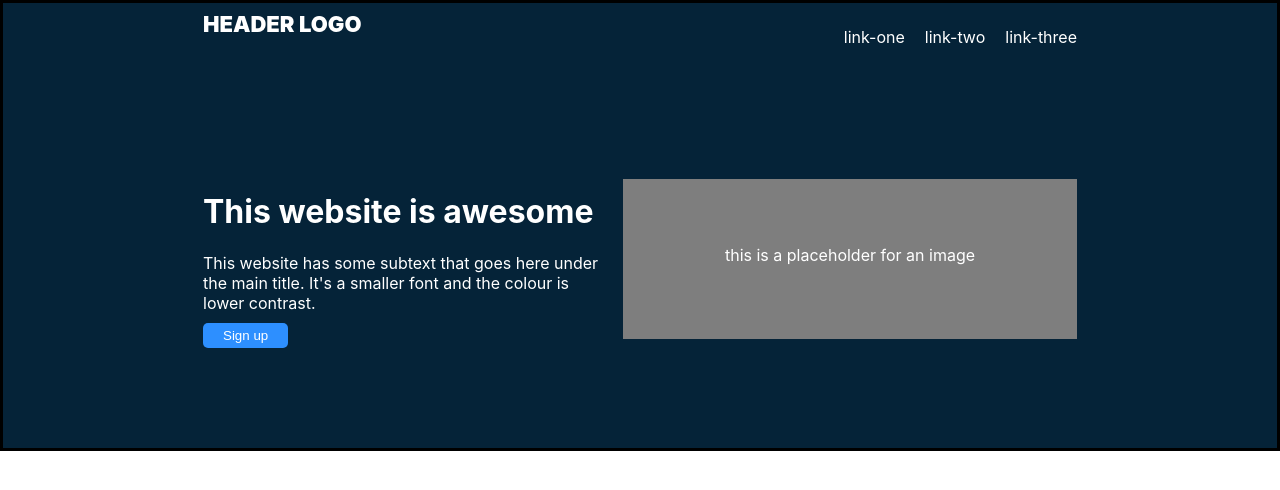
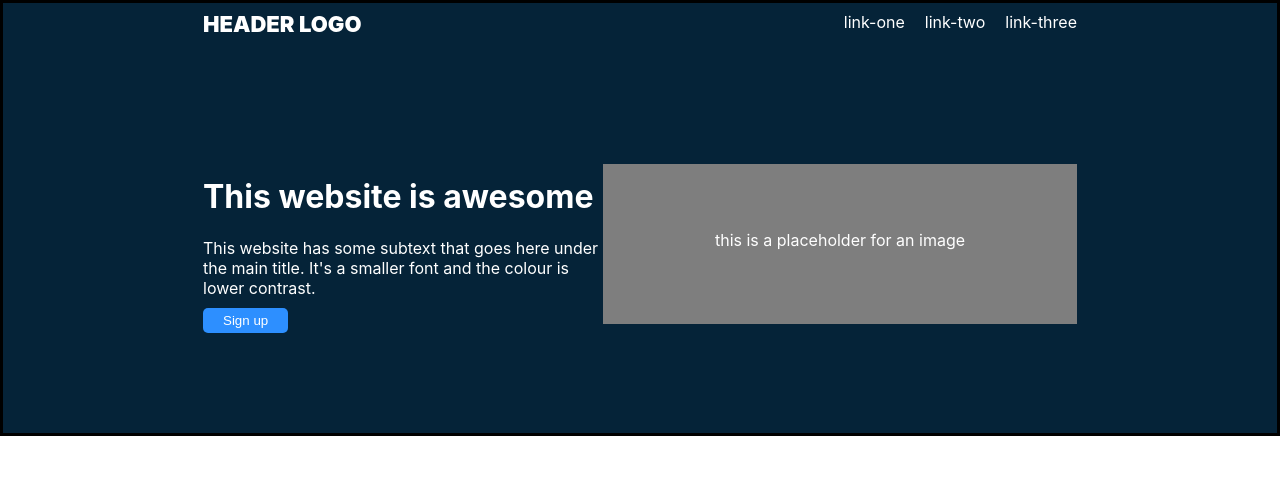
Before and after one commit to Shadw-007/Landing_page, a plain HTML site: page index.html in a window 1280 px wide. Drawn offline with Linux system fonts and the light colour scheme.

Commit message:
First section complete

```diff
--- a/style.css
+++ b/style.css
@@ -26,6 +26,7 @@ a{
 ul{
     margin-right: 200px;
     margin-left: auto;
+    margin-top: 1px;
     list-style: none;
     display: flex;
     gap: 20px;
@@ -39,7 +40,6 @@ p{
     padding-top: 100px;
     padding-bottom: 100px;
     padding-left: 200px;
-    gap: 20px;
     display: flex;
     flex-direction: row;
     align-items: center;
```
